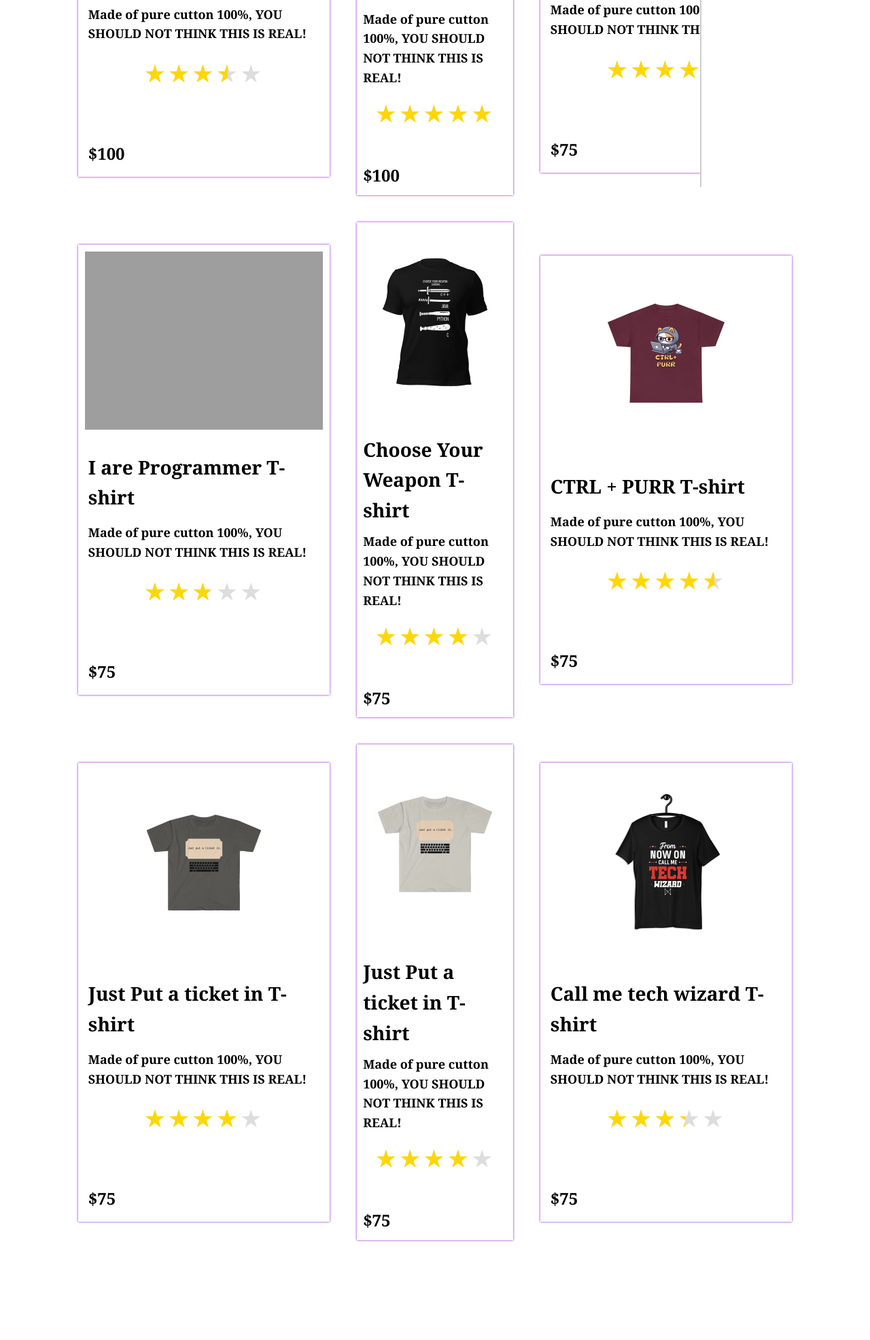
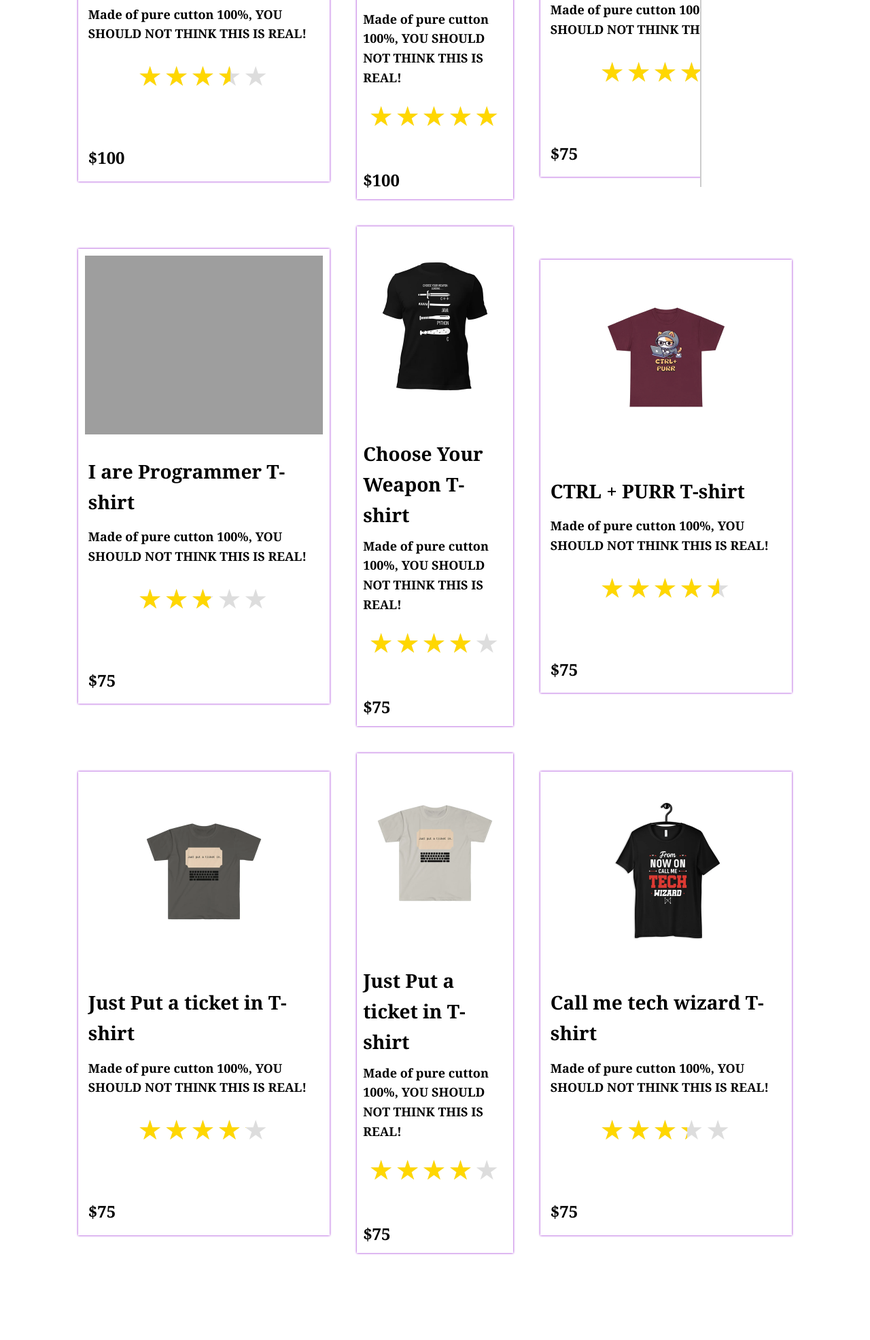
Before and after one commit to 0x00K1/TechSavvies, a PHP site: page /categories/ in a window 1280 px wide. Shown: the part 525-2496 px from the top of the page at 68% size. Before the commit the page ends 2351 px from the top, so only its background shows below. Run offline with PHP 8.4, Linux system fonts and the light colour scheme; grey boxes are pictures that could not be loaded.

Commit message:
Final Update

```diff
--- a/assets/css/style.css
+++ b/assets/css/style.css
@@ -183,7 +183,7 @@
 .static-rating {
     display: inline-block;
     position: relative;
-    font-size: 36px;
+    font-size: 40px;
     color: #FFD700; /* Gold color for stars */
 }
 
--- a/categories/index.php
+++ b/categories/index.php
@@ -283,7 +283,7 @@
                     </div>
                 </details>
 
-
+            <!---->
 
                 <div class="button-container">
                     <button class="button_top"><span>Apply Filters</span></button>
```
